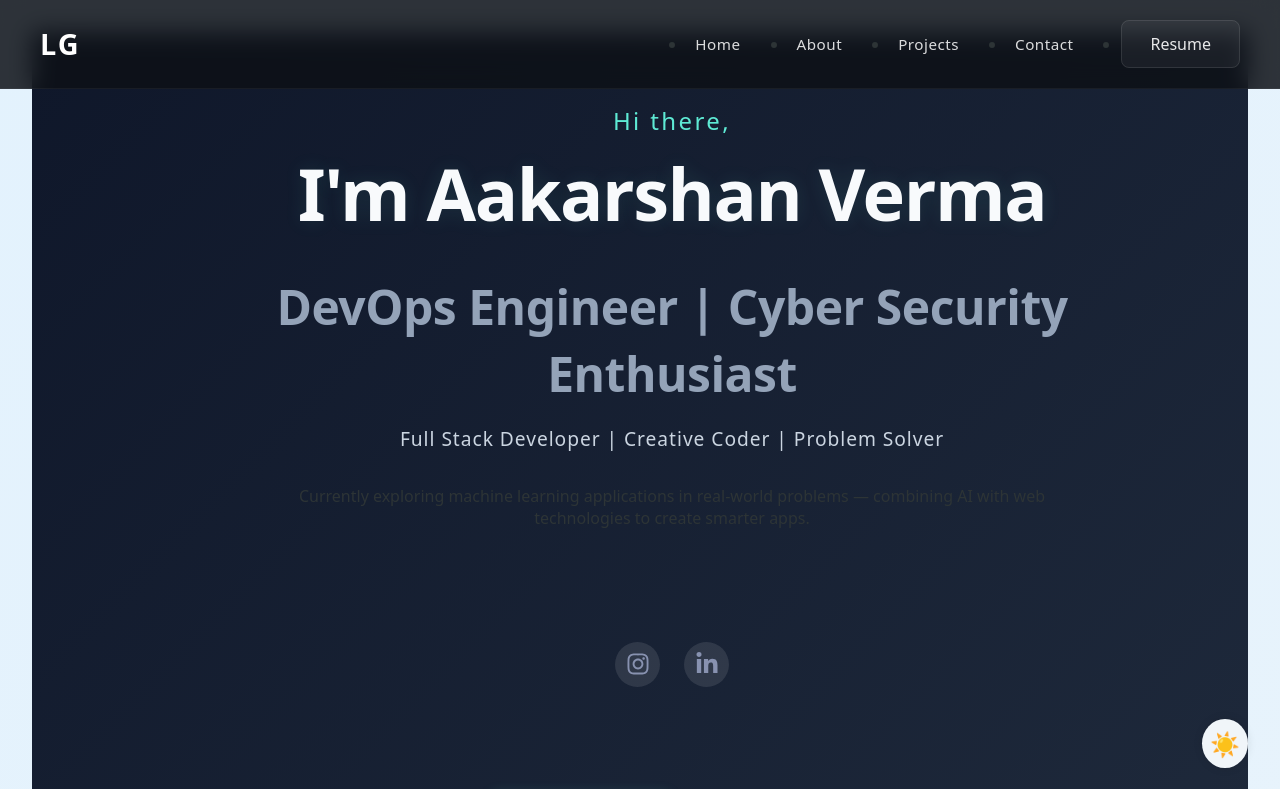
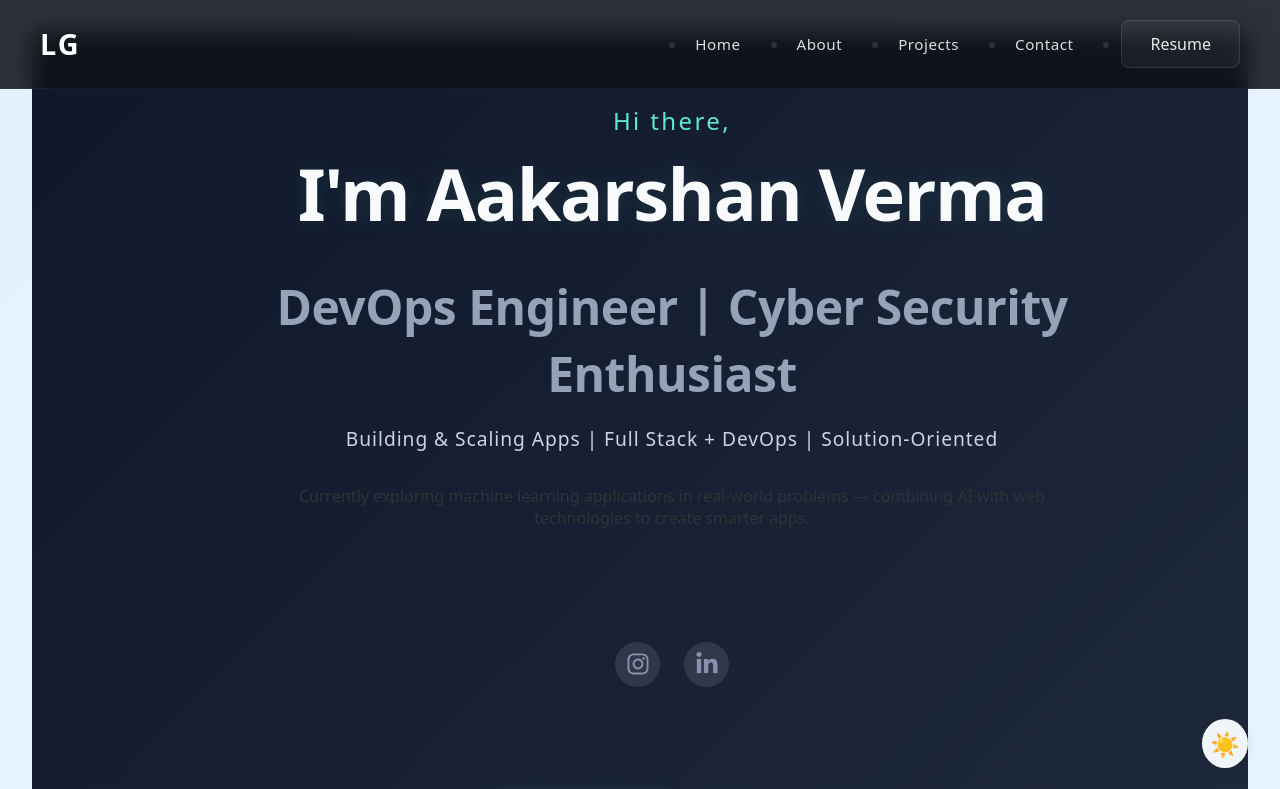
Before and after one commit to AakarshanVerma/Portfolio_Aakarshan, a React (Vite) app in the folder Aakarshan Verma/frontend/: page / in a window 1280 px wide. Shown: the top 789 px of the page. Built offline with nearby package versions, Linux system fonts and the light colour scheme.

Commit message:
Updated files

```diff
--- a/Aakarshan Verma/frontend/src/components/Home.jsx
+++ b/Aakarshan Verma/frontend/src/components/Home.jsx
@@ -12,7 +12,7 @@ const Home = () => {
             <h1 className="name">I'm Aakarshan Verma</h1>
             <h2 className="role">DevOps Engineer | Cyber Security Enthusiast</h2>
             <p className="subtitle">
-              Full Stack Developer | Creative Coder | Problem Solver
+              Building & Scaling Apps | Full Stack + DevOps | Solution-Oriented
             </p>
             <p className="ml-note">
               Currently exploring machine learning applications in real-world problems — combining AI with web technologies to create smarter apps.
```
